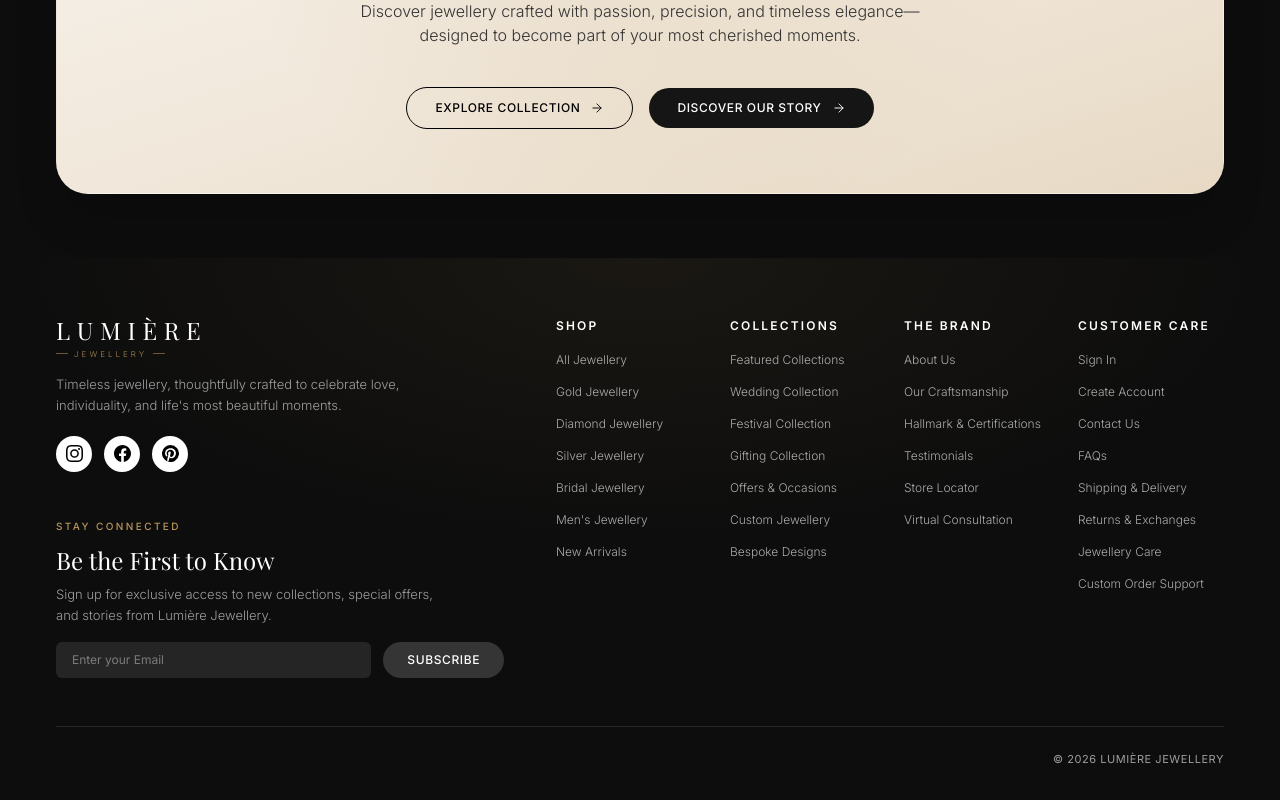
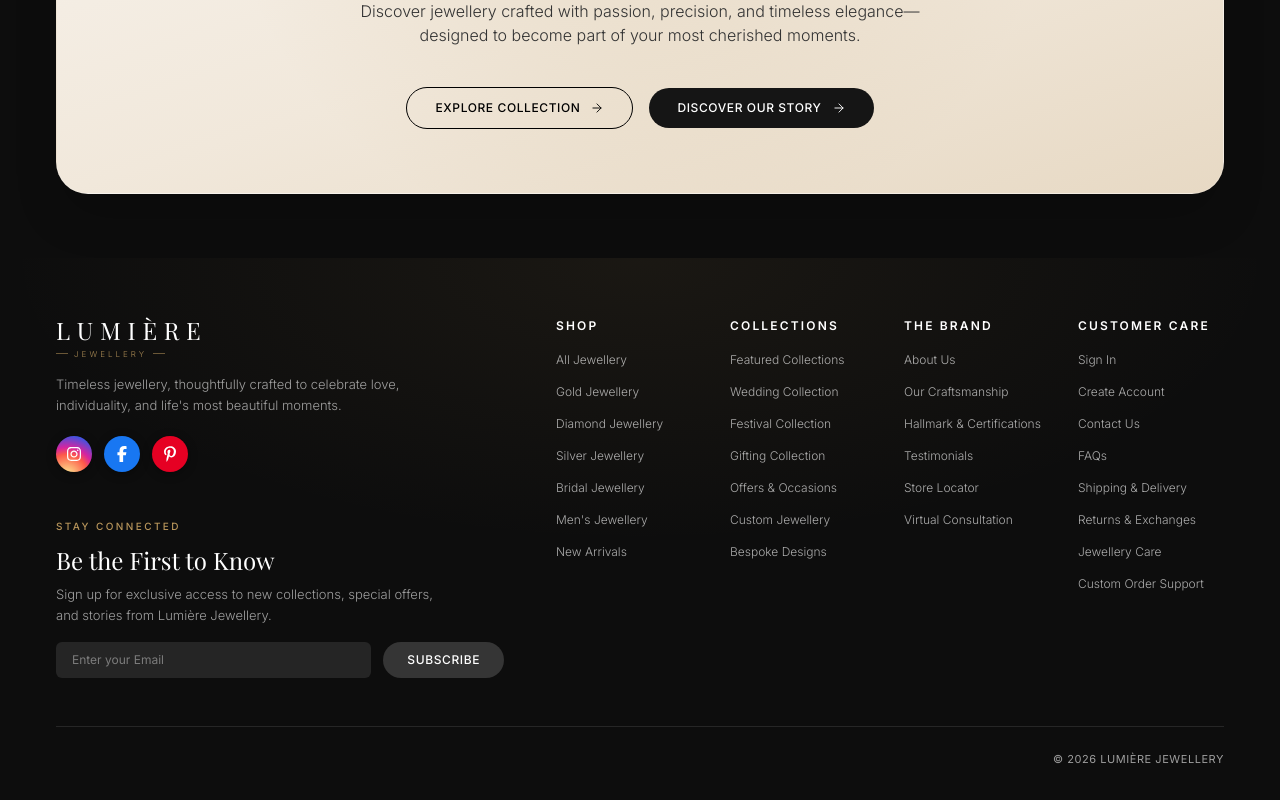
Before and after one commit to priyansh-kevalon/LUMIERE-JEWELLERY, a React (Vite) app in the folder frontend/: page / in a window 1280 px wide. Shown: the part 4237-5037 px from the top of the page. Built offline with nearby package versions, Linux system fonts and the light colour scheme; no server answers; a web font is replaced by a local one.

Commit message:
feat: update icon sizes and styles in Footer component for improved UI consistency

```diff
--- a/frontend/src/components/layout/Footer.jsx
+++ b/frontend/src/components/layout/Footer.jsx
@@ -1,16 +1,19 @@
 import { useState } from 'react';
 import { footerColumns } from '../../data/navigation';
+
+/* Official brand glyphs (Font Awesome Free, "brands" set). Each is drawn in
+   `currentColor` so it renders white on the brand-coloured button below. */
 
 function InstagramIcon({ size = 16 }) {
   return (
     <svg
-      width={size}
+      width={(size * 448) / 512}
       height={size}
-      viewBox="0 0 24 24"
+      viewBox="0 0 448 512"
       fill="currentColor"
       aria-hidden="true"
     >
-      <path d="M12 2.163c3.204 0 3.584.012 4.85.07 3.252.148 4.771 1.691 4.919 4.919.058 1.265.069 1.645.069 4.849 0 3.205-.012 3.584-.069 4.849-.149 3.225-1.664 4.771-4.919 4.919-1.266.058-1.644.07-4.85.07-3.204 0-3.584-.012-4.849-.07-3.26-.149-4.771-1.699-4.919-4.92-.058-1.265-.07-1.644-.07-4.849 0-3.204.013-3.583.07-4.849.149-3.227 1.664-4.771 4.919-4.919 1.266-.057 1.645-.069 4.849-.069zM12 0C8.741 0 8.333.014 7.053.072 2.695.272.273 2.69.073 7.052.014 8.333 0 8.741 0 12c0 3.259.014 3.668.072 4.948.2 4.358 2.618 6.78 6.98 6.98C8.333 23.986 8.741 24 12 24c3.259 0 3.668-.014 4.948-.072 4.354-.2 6.782-2.618 6.979-6.98.059-1.28.073-1.689.073-4.948 0-3.259-.014-3.667-.072-4.947-.196-4.354-2.617-6.78-6.979-6.98C15.668.014 15.259 0 12 0zm0 5.838a6.162 6.162 0 1 0 0 12.324 6.162 6.162 0 0 0 0-12.324zM12 16a4 4 0 1 1 0-8 4 4 0 0 1 0 8zm6.406-11.845a1.44 1.44 0 1 0 0 2.881 1.44 1.44 0 0 0 0-2.881z" />
+      <path d="M224.1 141c-63.6 0-114.9 51.3-114.9 114.9s51.3 114.9 114.9 114.9S339 319.5 339 255.9 287.7 141 224.1 141zm0 189.6c-41.1 0-74.7-33.5-74.7-74.7s33.5-74.7 74.7-74.7 74.7 33.5 74.7 74.7-33.6 74.7-74.7 74.7zm146.4-194.3c0 14.9-12 26.8-26.8 26.8-14.9 0-26.8-12-26.8-26.8s12-26.8 26.8-26.8 26.8 12 26.8 26.8zm76.1 27.2c-1.7-35.9-9.9-67.7-36.2-93.9-26.2-26.2-58-34.4-93.9-36.2-37-2.1-147.9-2.1-184.9 0-35.8 1.7-67.6 9.9-93.9 36.1s-34.4 58-36.2 93.9c-2.1 37-2.1 147.9 0 184.9 1.7 35.9 9.9 67.7 36.2 93.9s58 34.4 93.9 36.2c37 2.1 147.9 2.1 184.9 0 35.9-1.7 67.7-9.9 93.9-36.2 26.2-26.2 34.4-58 36.2-93.9 2.1-37 2.1-147.8 0-184.8zM398.8 388c-7.8 19.6-22.9 34.7-42.6 42.6-29.5 11.7-99.5 9-132.1 9s-102.7 2.6-132.1-9c-19.6-7.8-34.7-22.9-42.6-42.6-11.7-29.5-9-99.5-9-132.1s-2.6-102.7 9-132.1c7.8-19.6 22.9-34.7 42.6-42.6 29.5-11.7 99.5-9 132.1-9s102.7-2.6 132.1 9c19.6 7.8 34.7 22.9 42.6 42.6 11.7 29.5 9 99.5 9 132.1s2.7 102.7-9 132.1z" />
     </svg>
   );
 }
@@ -18,13 +21,13 @@ function InstagramIcon({ size = 16 }) {
 function FacebookIcon({ size = 16 }) {
   return (
     <svg
-      width={size}
+      width={(size * 320) / 512}
       height={size}
-      viewBox="0 0 24 24"
+      viewBox="0 0 320 512"
       fill="currentColor"
       aria-hidden="true"
     >
-      <path d="M24 12.073c0-6.627-5.373-12-12-12s-12 5.373-12 12c0 5.99 4.388 10.954 10.125 11.854v-8.385H7.078v-3.47h3.047V9.43c0-3.007 1.792-4.669 4.533-4.669 1.312 0 2.686.235 2.686.235v2.953H15.83c-1.491 0-1.956.925-1.956 1.874v2.25h3.328l-.532 3.47h-2.796v8.385C19.612 23.027 24 18.062 24 12.073z" />
+      <path d="M80 299.3V512H196V299.3h86.5l18-97.8H196V166.9c0-51.7 20.3-71.5 72.7-71.5c16.3 0 29.4 .4 37 1.2V7.9C291.4 4 256.4 0 236.2 0C129.3 0 80 50.5 80 159.4v42.1H14v97.8H80z" />
     </svg>
   );
 }
@@ -32,13 +35,13 @@ function FacebookIcon({ size = 16 }) {
 function PinterestIcon({ size = 16 }) {
   return (
     <svg
-      width={size}
+      width={(size * 384) / 512}
       height={size}
-      viewBox="0 0 16 16"
+      viewBox="0 0 384 512"
       fill="currentColor"
       aria-hidden="true"
     >
-      <path d="M8 0a8 8 0 0 0-2.915 15.452c-.07-.633-.134-1.606.027-2.297.146-.625.938-3.977.938-3.977s-.239-.479-.239-1.187c0-1.113.645-1.943 1.448-1.943.682 0 1.012.512 1.012 1.127 0 .686-.437 1.712-.663 2.663-.188.796.4 1.446 1.185 1.446 1.422 0 2.515-1.5 2.515-3.664 0-1.915-1.377-3.254-3.342-3.254-2.276 0-3.612 1.707-3.612 3.471 0 .688.265 1.425.595 1.826a.24.24 0 0 1 .056.23c-.061.252-.196.796-.222.907-.035.146-.116.177-.268.107-1-.465-1.624-1.926-1.624-3.1 0-2.523 1.834-4.84 5.286-4.84 2.775 0 4.932 1.977 4.932 4.62 0 2.757-1.739 4.976-4.151 4.976-.811 0-1.573-.421-1.834-.919l-.498 1.902c-.181.695-.669 1.566-.995 2.097A8 8 0 1 0 8 0z" />
+      <path d="M204 6.5C101.4 6.5 0 74.9 0 185.6 0 256 39.6 296 63.6 296c9.9 0 15.6-27.6 15.6-35.4 0-9.3-23.7-29.1-23.7-67.8 0-80.4 61.2-137.4 140.4-137.4 68.1 0 118.5 38.7 118.5 109.8 0 53.1-21.3 152.7-90.3 152.7-24.9 0-46.2-18-46.2-43.8 0-37.8 26.4-74.4 26.4-113.4 0-66.2-93.9-54.2-93.9 25.8 0 16.8 2.1 35.4 9.6 50.7-13.8 59.4-42 147.9-42 209.1 0 18.9 2.7 37.5 4.5 56.4 3.4 3.8 1.7 3.4 6.9 1.5 50.4-69 48.6-82.5 71.4-172.8 12.3 23.4 44.1 36 69.3 36 106.2 0 153.9-103.5 153.9-196.8C384 71.3 298.2 6.5 204 6.5z" />
     </svg>
   );
 }
@@ -95,27 +98,27 @@ export default function Footer() {
                   target="_blank"
                   rel="noopener noreferrer"
                   aria-label="Instagram"
-                  className="flex h-9 w-9 items-center justify-center rounded-full bg-white text-black transition-transform duration-300 hover:scale-110"
+                  className="flex h-9 w-9 items-center justify-center rounded-full bg-[radial-gradient(circle_at_30%_110%,#fdf497_0%,#fd5949_45%,#d6249f_60%,#285AEB_90%)] text-white shadow-[0_2px_10px_rgba(0,0,0,0.35)] transition-transform duration-300 hover:scale-110"
                 >
-                  <InstagramIcon size={17} />
+                  <InstagramIcon size={16} />
                 </a>
                 <a
                   href="https://www.facebook.com"
                   target="_blank"
                   rel="noopener noreferrer"
                   aria-label="Facebook"
-                  className="flex h-9 w-9 items-center justify-center rounded-full bg-white text-black transition-transform duration-300 hover:scale-110"
+                  className="flex h-9 w-9 items-center justify-center rounded-full bg-[#1877F2] text-white shadow-[0_2px_10px_rgba(0,0,0,0.35)] transition-transform duration-300 hover:scale-110"
                 >
-                  <FacebookIcon size={17} />
+                  <FacebookIcon size={16} />
                 </a>
                 <a
                   href="https://www.pinterest.com"
                   target="_blank"
                   rel="noopener noreferrer"
                   aria-label="Pinterest"
-                  className="flex h-9 w-9 items-center justify-center rounded-full bg-white text-black transition-transform duration-300 hover:scale-110"
+                  className="flex h-9 w-9 items-center justify-center rounded-full bg-[#E60023] text-white shadow-[0_2px_10px_rgba(0,0,0,0.35)] transition-transform duration-300 hover:scale-110"
                 >
-                  <PinterestIcon size={17} />
+                  <PinterestIcon size={16} />
                 </a>
               </div>
             </div>
```
Also changed, not shown: 1 other file (tests, documents, lock files or other folders).
